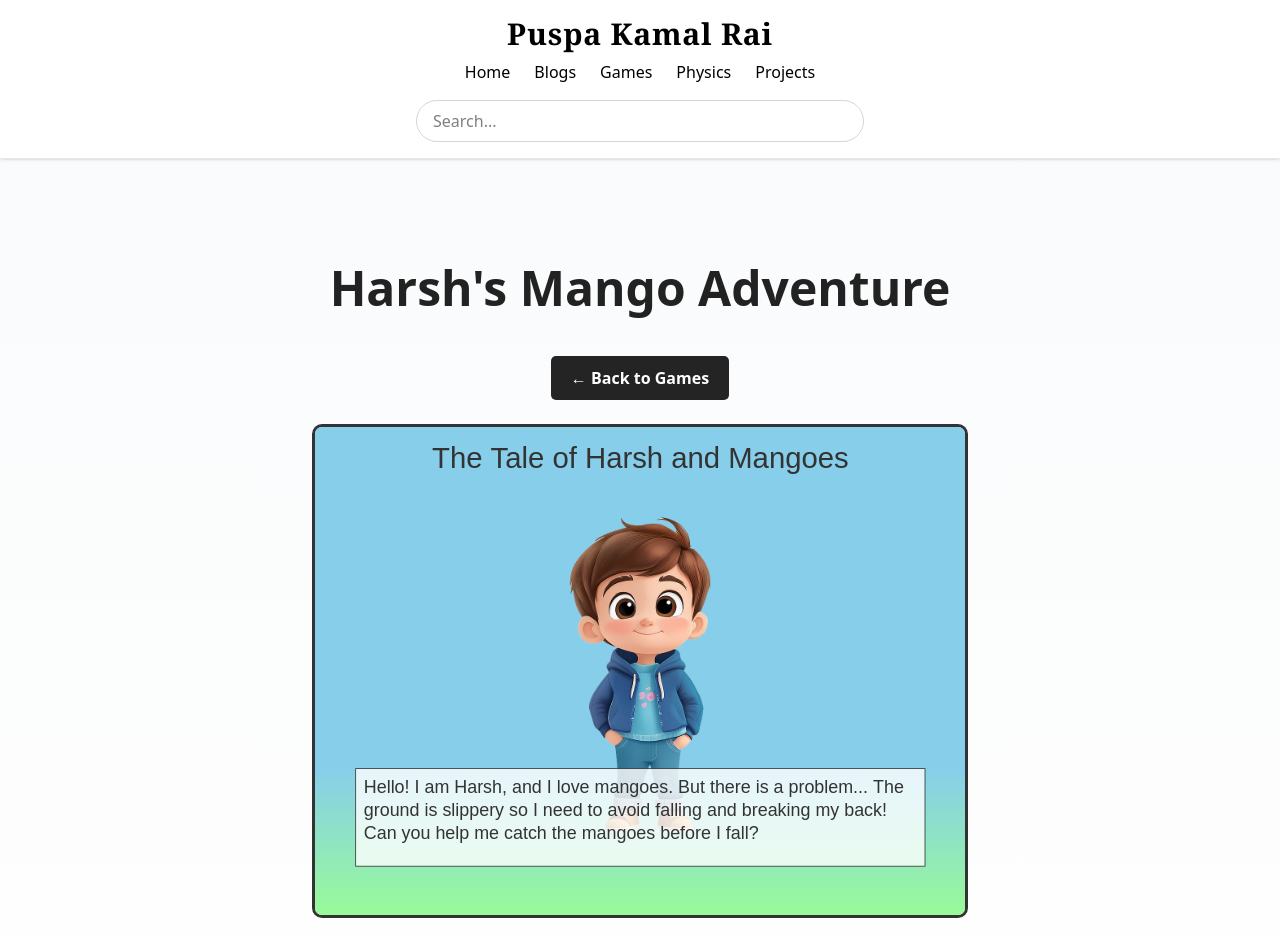
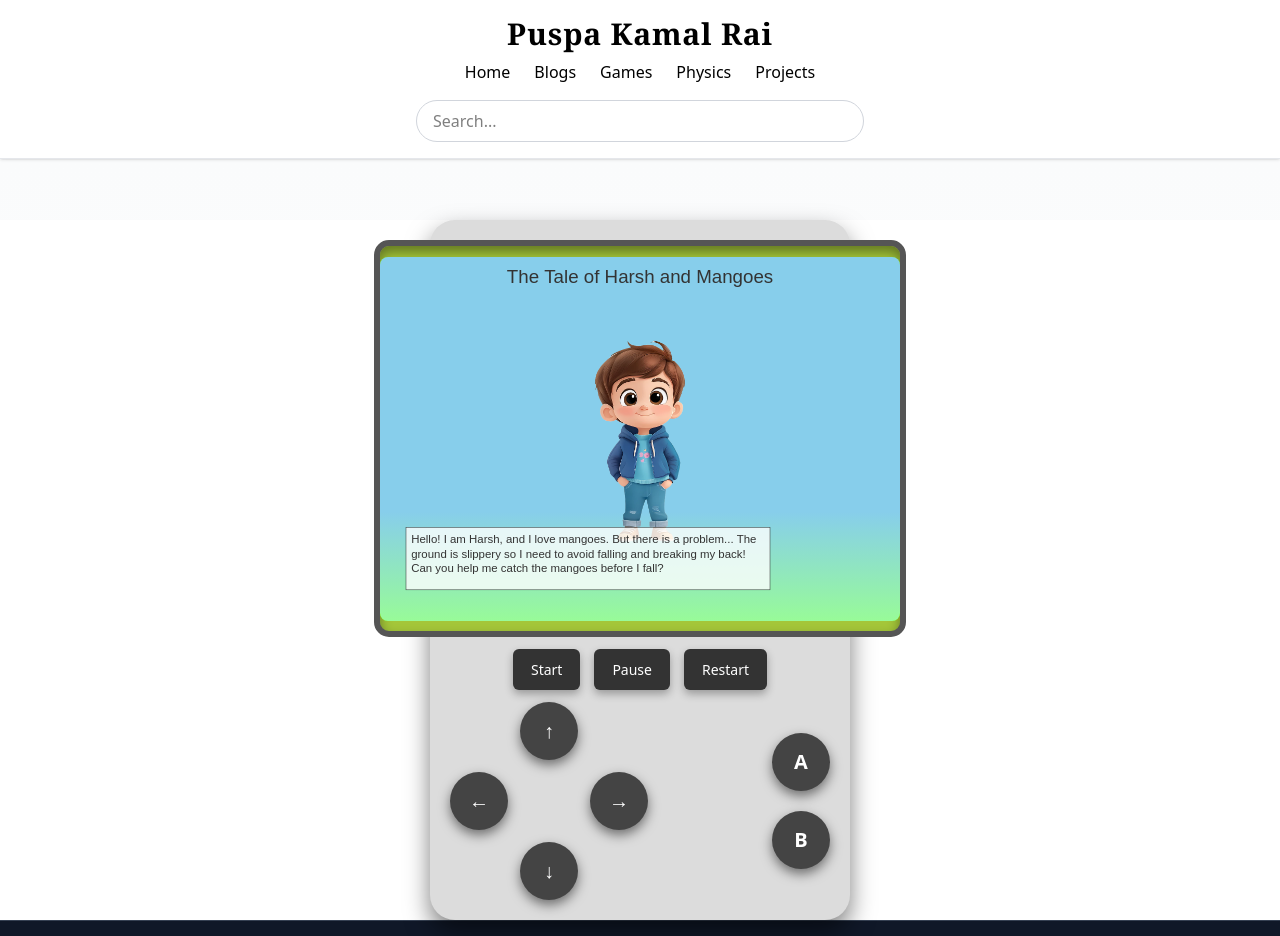
Before and after one commit to puspkml/Puspa, a SvelteKit app: page /games/harsh in a window 1280 px wide. Shown: the top 936 px of the page. Built offline with nearby package versions, Linux system fonts and the light colour scheme.

Commit message:
Update web page

```diff
--- a/src/routes/games/harsh/+page.svelte
+++ b/src/routes/games/harsh/+page.svelte
@@ -7,14 +7,13 @@
   }
 
   let canvas: HTMLCanvasElement;
-  let ctx!: CanvasRenderingContext2D;  // definite assignment (!)
+  let ctx!: CanvasRenderingContext2D;
 
-  const baseWidth = 800;
-  const baseHeight = 600;
+  const baseWidth = 1000;
+  const baseHeight = 700;
   let canvasWidth = baseWidth;
   let canvasHeight = baseHeight;
 
-  // Game state
   let player = { x: 350, y: 520, width: 100, height: 50, speed: 60 };
   let obstacles: { x: number; y: number; width: number; height: number; speed: number }[] = [];
   let score = 0;
@@ -24,14 +23,13 @@
   let isRunning = false;
   let animationId: number;
 
-  // Intro state
   let showIntro = true;
-  let introText = "Hello! I am Harsh, and I love mangoes. But there is a problem... The ground is slippery so I need to avoid falling and breaking my back! Can you help me catch the mangoes before I fall?";
+  let introText =
+    "Hello! I am Harsh, and I love mangoes. But there is a problem... The ground is slippery so I need to avoid falling and breaking my back! Can you help me catch the mangoes before I fall?";
   let displayedText = "";
   let textIndex = 0;
   let typingSpeed = 1;
 
-  // Images
   let basketImg: HTMLImageElement;
   let mangoImg: HTMLImageElement;
   let harshImg: HTMLImageElement;
@@ -70,10 +68,9 @@
     canvasHeight = baseHeight * scale;
     canvas.width = canvasWidth;
     canvas.height = canvasHeight;
-    ctx.setTransform(scale, 0, 0, scale, 0, 0); // scale drawing
+    ctx.setTransform(scale, 0, 0, scale, 0, 0);
   }
 
-  // Typing animation
   function typeIntroText() {
     if (textIndex < introText.length) {
       displayedText += introText[textIndex];
@@ -82,21 +79,26 @@
     }
   }
 
-  // Spawn mangoes
   function spawnObstacle() {
     const width = 50;
     const x = Math.random() * (baseWidth - width);
     let speed = 0;
-    switch(level) {
-      case 1: speed = Math.random() * 2 + 3; break;
-      case 2: speed = Math.random() * 3 + 4; break;
-      case 3: speed = Math.random() * 4 + 5; break;
-      default: speed = Math.random() * 6 + 7;
+    switch (level) {
+      case 1:
+        speed = Math.random() * 2 + 3;
+        break;
+      case 2:
+        speed = Math.random() * 3 + 4;
+        break;
+      case 3:
+        speed = Math.random() * 4 + 5;
+        break;
+      default:
+        speed = Math.random() * 6 + 6;
     }
     obstacles.push({ x, y: -50, width, height: 50, speed });
   }
 
-  // Key handling
   function handleKey(e: KeyboardEvent) {
     if (showIntro) return;
     if (e.code === "Space") {
@@ -107,17 +109,27 @@
     movePlayer(e.key.toLowerCase());
   }
 
-  // Move player (keyboard + on-screen buttons)
   function movePlayer(dir: string) {
-    switch(dir) {
-      case 'a': case 'arrowleft': if (player.x > 0) player.x -= player.speed; break;
-      case 'd': case 'arrowright': if (player.x + player.width < baseWidth) player.x += player.speed; break;
-      case 'w': case 'arrowup': if (player.y > 0) player.y -= player.speed; break;
-      case 's': case 'arrowdown': if (player.y + player.height < baseHeight) player.y += player.speed; break;
+    switch (dir) {
+      case 'a':
+      case 'arrowleft':
+        if (player.x > 0) player.x -= player.speed;
+        break;
+      case 'd':
+      case 'arrowright':
+        if (player.x + player.width < baseWidth) player.x += player.speed;
+        break;
+      case 'w':
+      case 'arrowup':
+        if (player.y > 0) player.y -= player.speed;
+        break;
+      case 's':
+      case 'arrowdown':
+        if (player.y + player.height < baseHeight) player.y += player.speed;
+        break;
     }
   }
 
-  // Game logic
   function update() {
     if (!isRunning || gameOver) return;
     obstacles.forEach((obs, i) => {
@@ -168,12 +180,12 @@
   function draw() {
     ctx.clearRect(0, 0, baseWidth, baseHeight);
 
-    const gradient = ctx.createLinearGradient(0,0,0,baseHeight);
+    const gradient = ctx.createLinearGradient(0, 0, 0, baseHeight);
     gradient.addColorStop(0, '#87CEEB');
     gradient.addColorStop(0.7, '#87CEEB');
     gradient.addColorStop(1, '#98FB98');
     ctx.fillStyle = gradient;
-    ctx.fillRect(0,0,baseWidth,baseHeight);
+    ctx.fillRect(0, 0, baseWidth, baseHeight);
 
     ctx.fillStyle = '#333';
     ctx.font = '36px Arial';
@@ -253,65 +265,154 @@
 </script>
 
 <style>
-  h1.page-title {
-    font-weight: 900;
-    font-size: 3rem;
-    text-align: center;
-    margin: 2rem 0;
-    color: #222;
+  html, body {
+    margin: 0;
+    padding: 0;
+    width: 100vw;
+    height: 100vh;
+    display: flex;
+    justify-content: center;
+    align-items: center;
+    background: #1a1a1a;
+    overflow: hidden;
+    font-family: 'Inter', sans-serif;
   }
-  .back-button-container { display:flex; justify-content:center; margin-bottom:1.5rem; }
-  .back-button {
-    padding: 10px 20px;
-    font-size: 16px;
+
+  .gameboy {
+    display: flex;
+    flex-direction: column;
+    align-items: center;
+    background: #dcdcdc;
+    padding: 20px;
+    border-radius: 25px;
+    box-shadow: 0 12px 24px rgba(0, 0, 0, 0.5);
+    width: 420px;
+    height: 700px;
+    max-width: 90vw;
+    max-height: 95vh;
+    justify-content: space-between;
+  }
+
+  .screen {
+    background: #a4c639;
+    border: 6px solid #555;
+    border-radius: 15px;
+    width: 140%;
+    height: 65%;
+    display: flex;
+    justify-content: center;
+    align-items: center;
+    box-shadow: inset 0 6px 12px rgba(0, 0, 0, 0.4);
+  }
+
+  canvas {
+    background: #7CFC00;
+    width: 150%;
+    height: 60%;
+    border-radius: 8px;
+  }
+
+  .top-buttons {
+    display: flex;
+    justify-content: center;
+    gap: 14px;
+    margin: 12px 0;
+  }
+
+  .top-buttons button {
+    background: #333;
+    color: white;
+    font-size: 14px;
+    padding: 10px 18px;
+    border-radius: 6px;
+    border: none;
+    cursor: pointer;
+    box-shadow: 0 4px 8px rgba(0, 0, 0, 0.3);
+    transition: all 0.2s ease;
+  }
+
+  .top-buttons button:hover {
+    background: #444;
+  }
+
+  .controls {
+    display: flex;
+    justify-content: space-between;
+    width: 100%;
+    gap: 25px;
+  }
+
+  .dpad {
+    display: grid;
+    grid-template-areas:
+      ". up ."
+      "left . right"
+      ". down .";
+    gap: 12px;
+  }
+
+  .dpad button, .buttons button {
+    width: 58px;
+    height: 58px;
+    border-radius: 50%;
+    background: #444;
+    color: white;
+    font-size: 20px;
     font-weight: bold;
-    background: #242424;
-    color: white;
     border: none;
-    border-radius: 5px;
+    box-shadow: 0 5px 12px rgba(0, 0, 0, 0.5);
     cursor: pointer;
+    transition: background 0.2s;
   }
-  .game-container { display:flex; flex-direction:column; align-items:center; justify-content:center; }
-  canvas { border:3px solid #333; border-radius:10px; max-width:95vw; height:auto; }
-  .buttons, .dpad { margin-top:20px; display:flex; gap:15px; flex-wrap:wrap; justify-content:center; }
-  button {
-    padding:12px 25px; font-size:16px; cursor:pointer;
-    background:#0288d1; color:#fff; border:none; border-radius:5px;
+
+  .dpad button:hover, .buttons button:hover {
+    background: #555;
   }
-  .dpad { display:grid; grid-template-areas:
-      ". up ."
-      "left center right"
-      ". down ."; gap:8px; }
-  .dpad button { width:60px; height:60px; font-size:20px; font-weight:bold; }
-  .up { grid-area:up; }
-  .down { grid-area:down; }
-  .left { grid-area:left; }
-  .right { grid-area:right; }
+
+  .buttons {
+    display: flex;
+    flex-direction: column;
+    gap: 20px;
+    justify-content: center;
+    align-items: center;
+  }
+  .gameboy-wrapper {
+    display: flex;
+    justify-content: center;
+    align-items: center;
+    width: 100vw;
+    height: full;
+    background: #ffffff;
+  }
+  .screen canvas {
+  width: 240;       /* Takes available width */
+  max-width: 500;  /* Prevents it from being too big */
+  height: auto;      /* Keeps correct ratio */
+}
+
 </style>
 
-<h1 class="page-title">Harsh's Mango Adventure</h1>
-<div class="back-button-container">
-  <button class="back-button" on:click={goToGames}>← Back to Games</button>
+<main class="gameboy-wrapper">
+  <div class="gameboy">
+    <div class="screen">
+      <canvas bind:this={canvas} width="240" height="160"></canvas>
     </div>
-
-<div class="game-container">
-  <canvas bind:this={canvas}></canvas>
-
-  <!-- Start/Pause/Restart -->
-  <div class="buttons">
+    <div class="top-buttons">
       <button on:click={startGame}>Start</button>
       <button on:click={pauseGame}>Pause</button>
       <button on:click={restartGame}>Restart</button>
     </div>
-
-  <!-- Game Boy style D-pad -->
+    <div class="controls">
       <div class="dpad">
-    <button class="up" on:click={() => movePlayer('arrowup')}>▲</button>
-    <button class="left" on:click={() => movePlayer('arrowleft')}>◀</button>
-    <button class="right" on:click={() => movePlayer('arrowright')}>▶</button>
-    <button class="down" on:click={() => movePlayer('arrowdown')}>▼</button>
+        <button style="grid-area: up;" on:click={() => movePlayer('arrowup')}>↑</button>
+        <button style="grid-area: left;" on:click={() => movePlayer('arrowleft')}>←</button>
+        <button style="grid-area: right;" on:click={() => movePlayer('arrowright')}>→</button>
+        <button style="grid-area: down;" on:click={() => movePlayer('arrowdown')}>↓</button>
       </div>
-
-  <p>Score: {score}</p>
-  <p>Missed: {missed}/4</p>
+      <div class="buttons">
+        <button on:click={startGame}>A</button>
+        <button on:click={pauseGame}>B</button>
       </div>
+    </div>
+  </div>
+</main>
```
Lines whose indentation alone changed are shown as unchanged.
